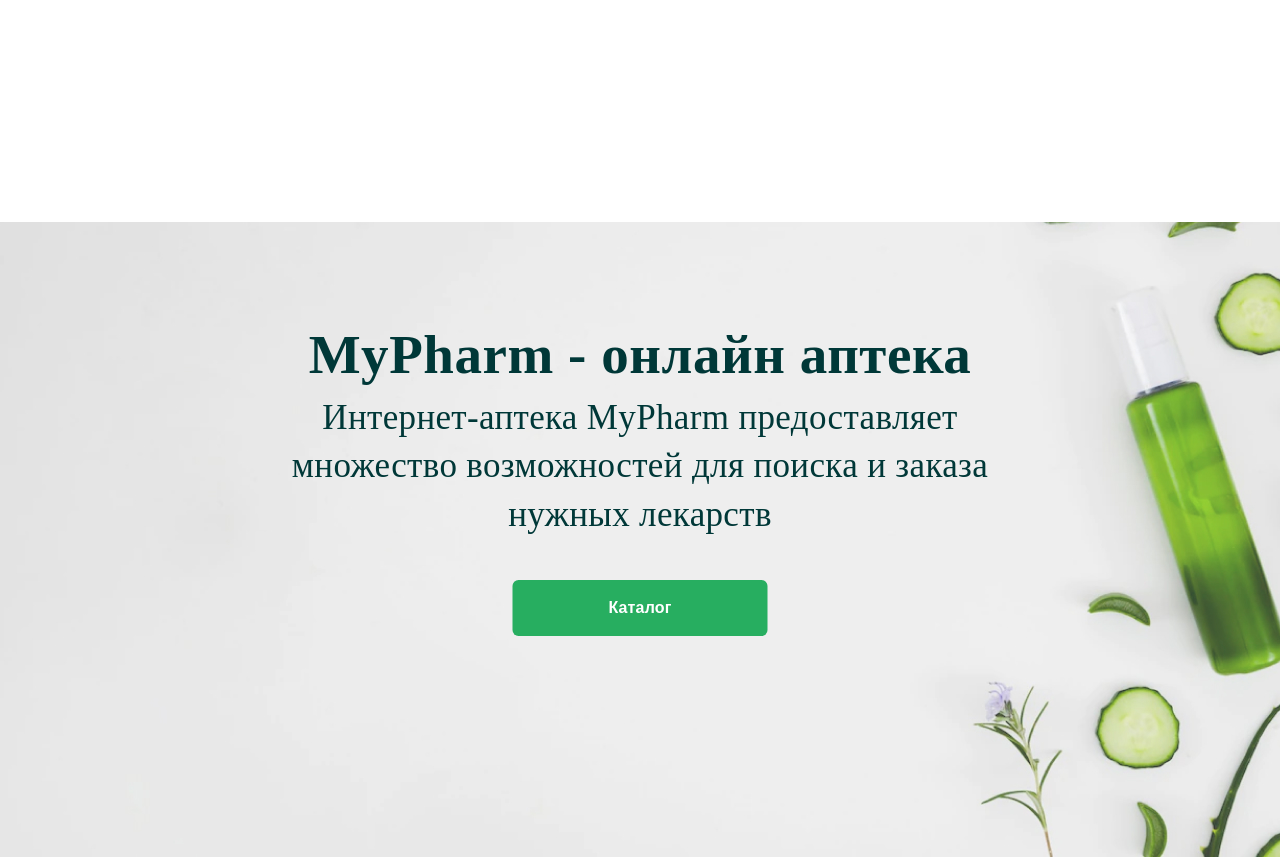
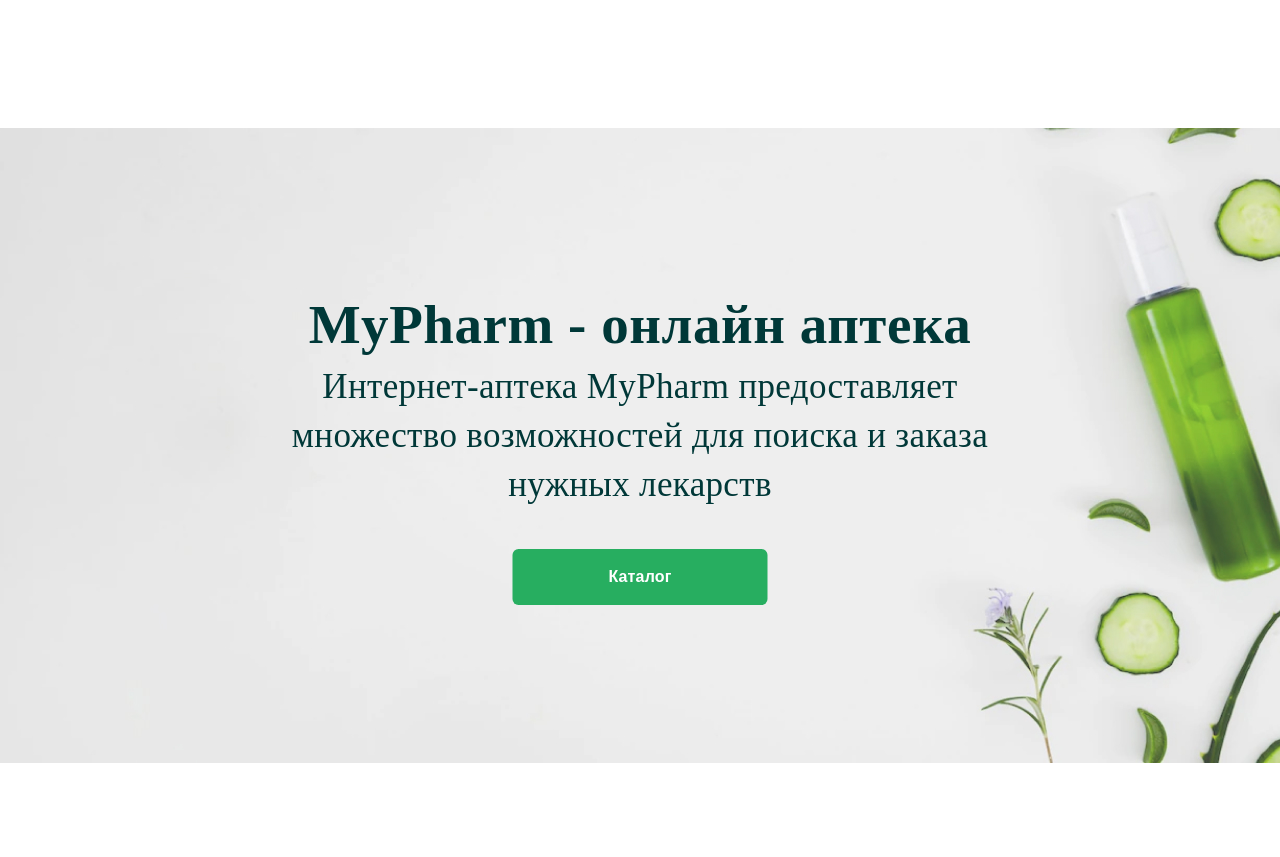
Before and after one commit to AinaSha/my-pharm, a React (Create React App) app: page / in a window 1280 px wide. After the commit the page ends 800 px from the top, so only its background shows below. Built offline with nearby package versions, Linux system fonts and the light colour scheme.

Commit message:
fix: banner show

```diff
--- a/src/components/banner/Banner.tsx
+++ b/src/components/banner/Banner.tsx
@@ -6,7 +6,7 @@ export const Banner: FC = () => {
 
   useEffect(() => {
     const timer = setInterval(() => {
-      setSlide(slide === 3 ? 1 : slide + 1);
+      setSlide(slide === 2 ? 1 : 2);
     }, 15000);
 
     return () => clearInterval(timer);
@@ -15,9 +15,12 @@ export const Banner: FC = () => {
   return (
     <section className="bunner">
       <div className="bunner__slide">
-        <div className={slide === 1 ? 'show_slide bunner__slide-1' : 'bunner__slide-1'}></div>
-        <div className={slide === 2 ? 'show_slide bunner__slide-2' : ' bunner__slide-2'}></div>
-        <div className={slide === 3 ? 'show_slide bunner__slide-3' : 'bunner__slide-3'}></div>
+        <div
+          className={slide === 1 ? 'show_slide bunner__slide-1' : 'bunner__slide-1 none_slide'}
+        ></div>
+        <div
+          className={slide === 2 ? 'show_slide bunner__slide-3' : 'bunner__slide-3 none_slide'}
+        ></div>
       </div>
       <div className="bunner__text">
         <h1>MyPharm - онлайн аптека</h1>
--- a/src/components/banner/banner.scss
+++ b/src/components/banner/banner.scss
@@ -1,28 +1,29 @@
 @import '../../variables.scss';
 
 %banner-slide {
-    width: 0%;
-    height: 0%;
-    opacity: 0;
+    width: 100%;
+    height: 100%;
+    // opacity: 0;
     background-repeat: no-repeat;
     background-size: cover;
+    // transition: 1s;
+    position: absolute;
+    top: 0;
+    left: 0;
 }
 
 .bunner {
-    margin-top: 222px;
+    margin-top: 10%;
     position: relative;
     &__slide {
         height: 635px;
         overflow: hidden;
+        position: relative;
     }
     &__slide-1 {
         @extend %banner-slide;
         background-image: url("../../assets/imeges/image1.jpg");
-    }
-    &__slide-2 {
-        @extend %banner-slide;
-        background-image: url("../../assets/imeges/image2.jpg");
-    }
+       }
     &__slide-3 {
         @extend %banner-slide;
         background-image: url("../../assets/imeges/image3.jpg");
@@ -32,6 +33,11 @@
         width: 100%;
         height: 100%;
         opacity: 1;
+        transition: 2s;
+    }
+
+    .none_slide {
+        opacity: 0;
         transition: 3s;
     }
 
@@ -40,7 +46,7 @@
         text-align: center;
         color: #003838;
         position: absolute;
-        top: 15%;
+        top: 25%;
         left: 50%;
         transform: translateX(-50%);
 
@@ -66,6 +72,7 @@
             display: flex;
             justify-content: center;
             align-items: center;
+            cursor: pointer;
 
             p {
                 margin: 0;
```
Also changed, not shown: src/assets/imeges/image2.jpg (deleted).
